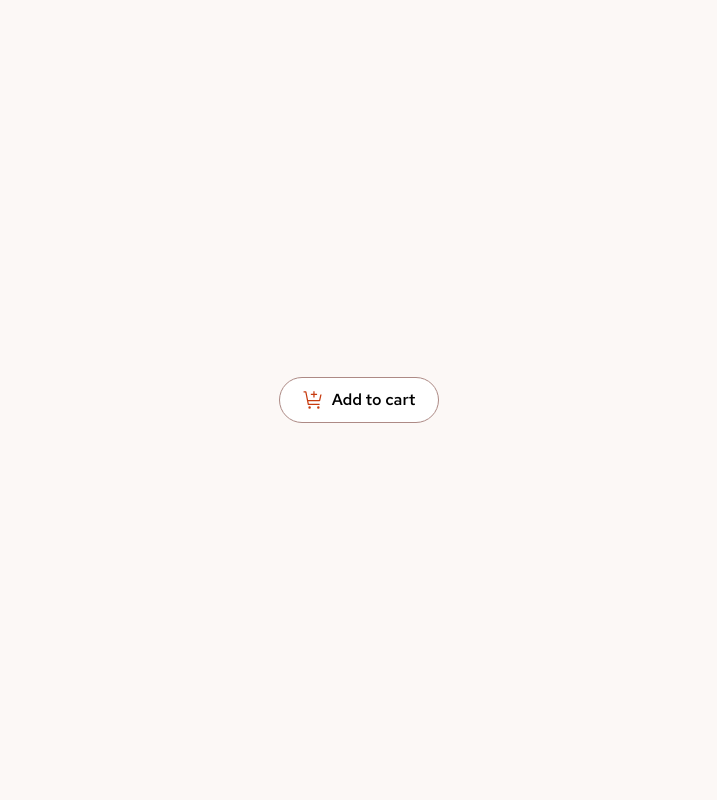
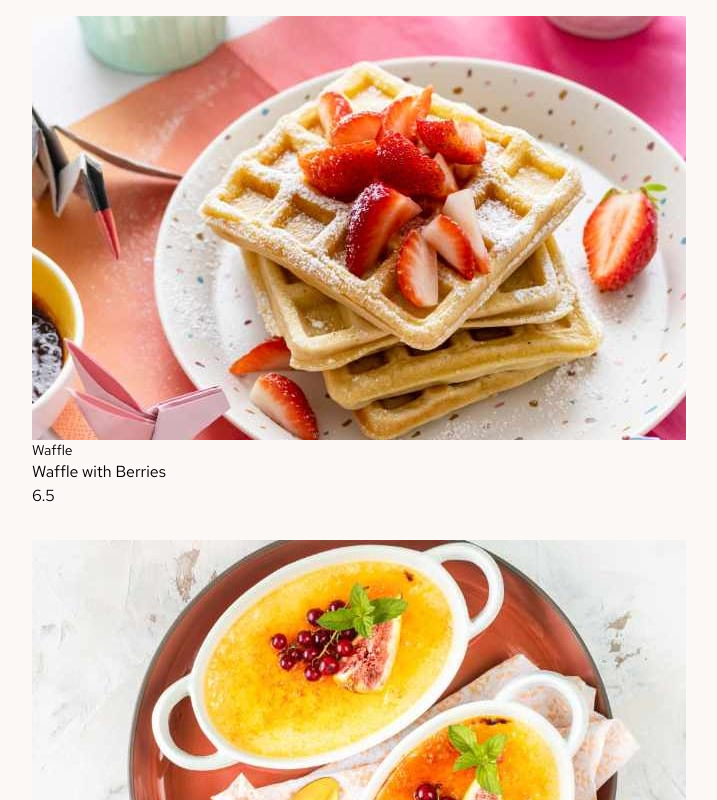
Before and after one commit to Masseh2025/shopping-cart-typescript, a React (Vite) app: page / in a window 1280 px wide. Shown: the whole page, without its empty margins (281-998 px from the left). Built offline with nearby package versions, Linux system fonts and the light colour scheme.

Commit message:
I added the deserts items into a list

```diff
--- a/src/App.tsx
+++ b/src/App.tsx
@@ -1,9 +1,9 @@
-import CartButton from "./components/CartButton";
+import { ItemGrid } from "./layouts/ItemGrid";
 
 function App() {
   return (
     <main className="bg-rose-50 h-screen font-display flex justify-center items-center">
-      <CartButton />
+      <ItemGrid />
     </main>
   );
 }
--- a/src/data/data.json
+++ b/src/data/data.json
@@ -8,7 +8,7 @@
     },
     "name": "Waffle with Berries",
     "category": "Waffle",
-       "price": 6.50
+    "price": 6.5
   },
   {
     "image": {
@@ -19,7 +19,7 @@
     },
     "name": "Vanilla Bean Crème Brûlée",
     "category": "Crème Brûlée",
-        "price": 7.00
+    "price": 7.0
   },
   {
     "image": {
@@ -30,7 +30,7 @@
     },
     "name": "Macaron Mix of Five",
     "category": "Macaron",
-        "price": 8.00
+    "price": 8.0
   },
   {
     "image": {
@@ -41,7 +41,7 @@
     },
     "name": "Classic Tiramisu",
     "category": "Tiramisu",
-        "price": 5.50
+    "price": 5.5
   },
   {
     "image": {
@@ -52,7 +52,7 @@
     },
     "name": "Pistachio Baklava",
     "category": "Baklava",
-        "price": 4.00
+    "price": 4.0
   },
   {
     "image": {
@@ -63,7 +63,7 @@
     },
     "name": "Lemon Meringue Pie",
     "category": "Pie",
-        "price": 5.00
+    "price": 5.0
   },
   {
     "image": {
@@ -74,7 +74,7 @@
     },
     "name": "Red Velvet Cake",
     "category": "Cake",
-        "price": 4.50
+    "price": 4.5
   },
   {
     "image": {
@@ -85,7 +85,7 @@
     },
     "name": "Salted Caramel Brownie",
     "category": "Brownie",
-        "price": 4.50
+    "price": 4.5
   },
   {
     "image": {
@@ -96,6 +96,6 @@
     },
     "name": "Vanilla Panna Cotta",
     "category": "Panna Cotta",
-        "price": 6.50
+    "price": 6.5
   }
 ]
--- /dev/null
+++ b/src/layouts/ItemGrid.tsx
@@ -0,0 +1,25 @@
+import data from "../data/data.json";
+function ItemGrid() {
+  return (
+    <div className="grid grid-col-1 h-full overflow-y-scroll">
+      <ul>
+        {data.map((data) => {
+          return (
+            <li key={data.name} className="p-4 flex flex-col">
+              <div>
+                <img src={data.image.mobile} alt={data.name} />
+              </div>
+              <div>
+                <p className="text-sm">{data.category}</p>
+                <p>{data.name}</p>
+                <p>{data.price}</p>
+              </div>
+            </li>
+          );
+        })}
+      </ul>
+    </div>
+  );
+}
+
+export { ItemGrid };
```
Lines whose indentation alone changed are shown as unchanged.
